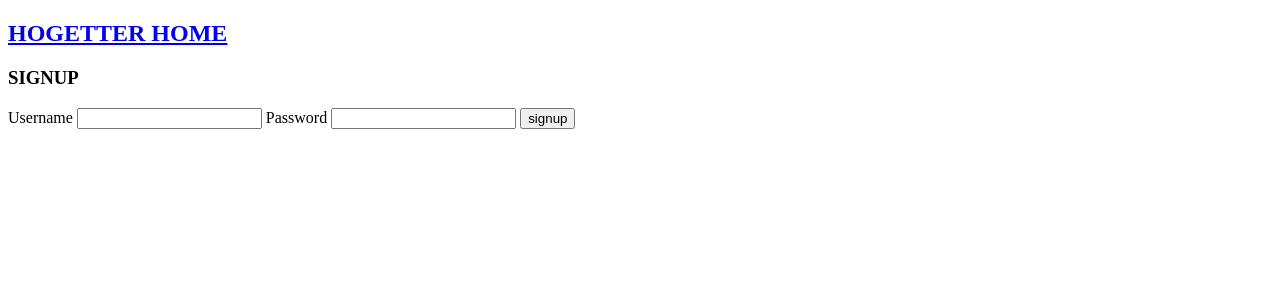
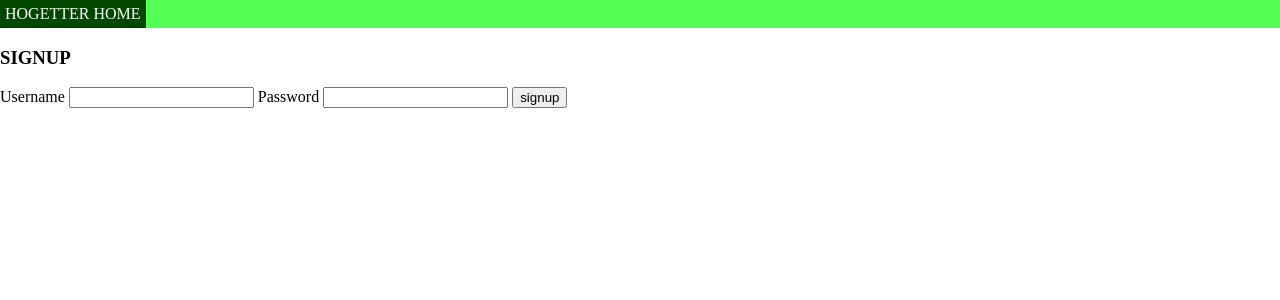
Before and after one commit to RantaWatari/flask_hogetter, a Flask app: page /hogetter/signup in a window 1280 px wide. Shown: the top 300 px of the page. Run offline with Flask 3, Linux system fonts and the light colour scheme.

Commit message:
cssの追加。今現在はbase.htmlのcssのheaderを作っている際中

```diff
--- /dev/null
+++ b/flask_file/static/css/base.css
@@ -0,0 +1,47 @@
+/* header*/
+body{
+    margin: 0;
+}
+
+header{
+    position: sticky;
+    top: 0;
+    z-index: 100;
+    background-color:   rgb(85, 255, 85);
+    width: 100%;
+    text-decoration: none;
+}
+header a{
+    color:#000000;
+    text-decoration: none;
+}
+
+
+.header_section{
+    display:flex;
+    align-items: center;
+    justify-content: center;
+}
+.header_section div{
+    margin: auto;
+    padding: auto;
+}
+
+header .left{
+    margin: 0;
+    background-color: rgb(0, 71, 0);
+    padding: 5px;
+}
+
+header .left a{
+    color: white;
+}
+
+header .center{
+    display: flex;
+}
+
+header .right{
+    margin: 0;
+    padding: 5px;
+}
--- a/flask_file/templates/auth/auth_form.html
+++ b/flask_file/templates/auth/auth_form.html
@@ -1,8 +1,6 @@
 {% extends 'base.html' %}
 
-{% block content %}
-<body>
-    <a href="/hogetter/"><h1>HOGETTER HOME</h1></a>
+{% block body %}
 <h3>{{command.upper()}}</h3>
 <form method="post" action="/hogetter/{{command}}">
     <label for="username">Username</label>
@@ -23,6 +21,5 @@
 {% endfor %}
 
 
-</body>
 
 {% endblock %}
--- a/flask_file/templates/base.html
+++ b/flask_file/templates/base.html
@@ -1,7 +1,26 @@
 <!DOCTYPE html>
-<section class="content">
+<html lang="ja">
+<head>
+  <meta http-equiv="Content-Type" content="text/html; charset=UTF-8">
+  <meta name="viewport" content="width=device-width,initial-scale=1">
+  <link rel="stylesheet" href="{{ url_for('static',filename='css/base.css')}}"  type="text/css" media="screen" />
+  {% block head %}{% endblock %}
+</head>
+
+<body>
   <header>
+    <section class="header_section">
+      <div class="left">
+        <a href="/hogetter/">HOGETTER HOME</a>
+      </div>
+      <div class="center">
+      </div>
     {% block header %}{% endblock %}
+    </section>
   </header>
-  {% block content %}{% endblock %}
-</section>
+
+  {% block body %}
+  {% endblock %}
+</body>
+
+</html>
--- a/flask_file/templates/hogetter/hogeet_edit.html
+++ b/flask_file/templates/hogetter/hogeet_edit.html
@@ -1,9 +1,7 @@
 {% extends 'base.html' %}
 
-{% block content %}
-<body>
+{% block body %}
 <h1>Edit</h1>
-    <a href="/hogetter">HOME</a>
 <form method="post" action="/hogetter/{{post['key']}}/update" enctype="multipart/form-data">
     <textarea name="hogeet_text" id="hogeet_text">{{post["text"]}}</textarea>
     <br>
@@ -29,6 +27,5 @@
 <br>
 {{post}}
 
-</body>
 
 {% endblock %}
```
Also changed, not shown: flask_file/templates/index.html (+18 -12 lines), flask_file/static/css/auth_form.css (added), flask_file/static/css/index.css (added). Lines whose indentation alone changed are shown as unchanged.
